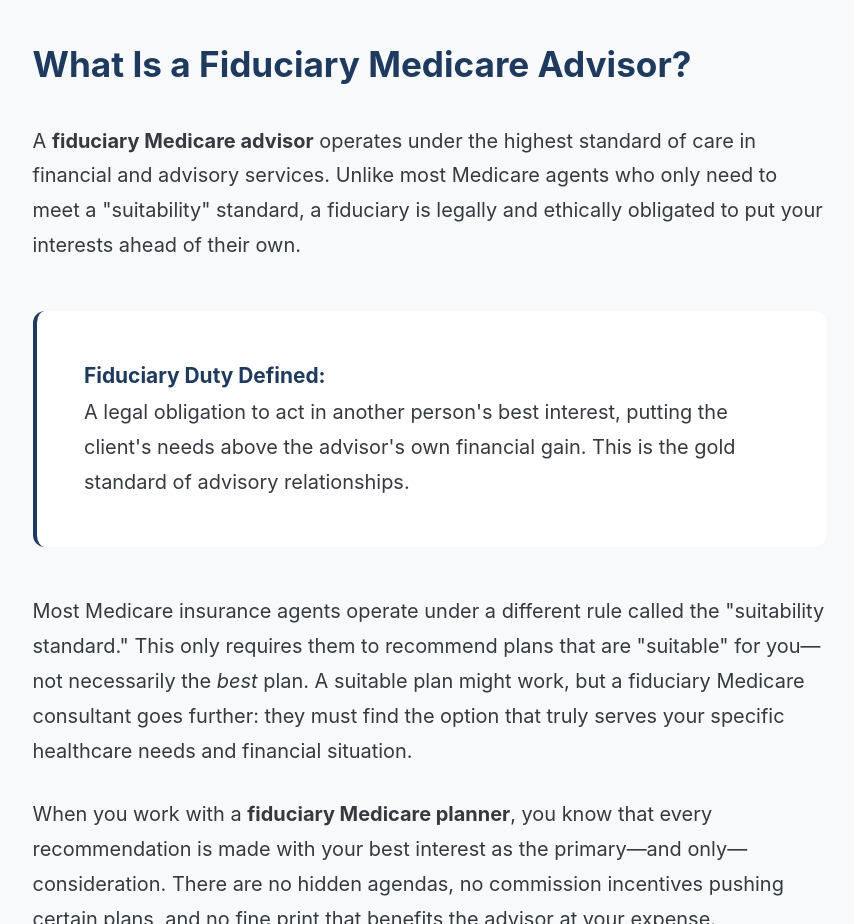
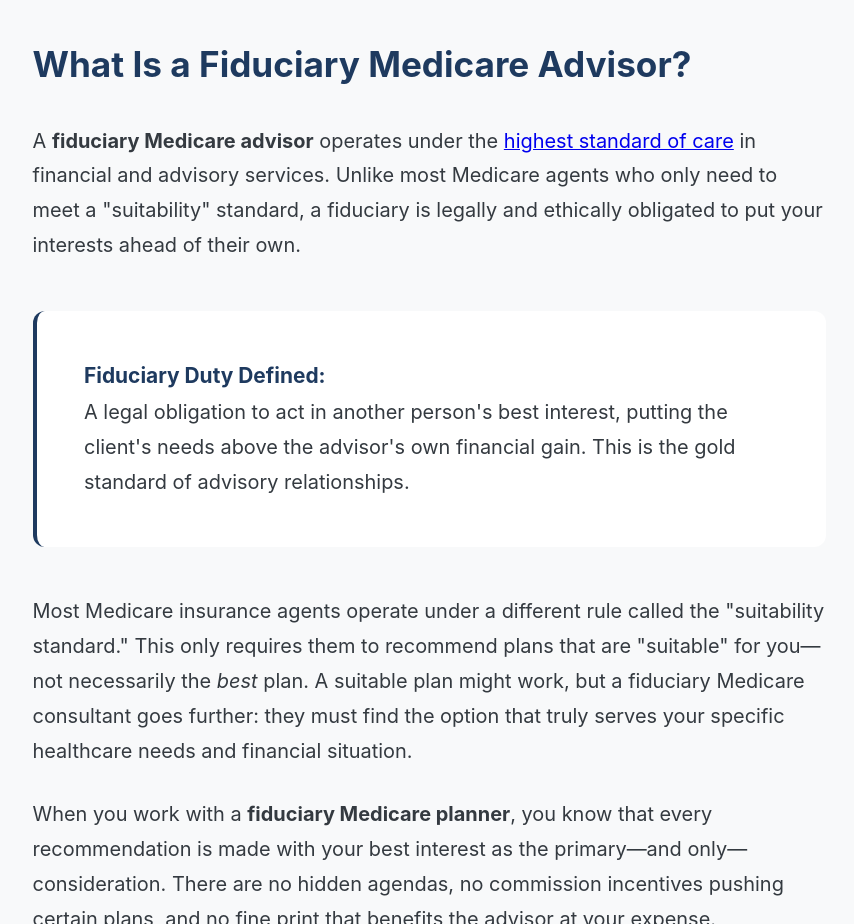
Before and after one commit to guthub-jason-gt/unbiasedmedicareadvisor, a website: page services/fiduciary-medicare-advisor/index.html in a window 1280 px wide. Shown: the part 1020-1944 px from the top of the page, without its empty margins (211-1065 px from the left). Drawn offline with Linux system fonts and the light colour scheme.

Commit message:
Add citation: fiduciary standard links to NAPFA oath

```diff
--- a/services/fiduciary-medicare-advisor/index.html
+++ b/services/fiduciary-medicare-advisor/index.html
@@ -723,7 +723,7 @@
     <section class="fiduciary-definition">
         <div class="container">
             <h2>What Is a Fiduciary Medicare Advisor?</h2>
-            <p>A <strong>fiduciary Medicare advisor</strong> operates under the highest standard of care in financial and advisory services. Unlike most Medicare agents who only need to meet a "suitability" standard, a fiduciary is legally and ethically obligated to put your interests ahead of their own.</p>
+            <p>A <strong>fiduciary Medicare advisor</strong> operates under the <a href="https://www.napfa.org/mission-and-fiduciary-oath" target="_blank" rel="noopener">highest standard of care</a> in financial and advisory services. Unlike most Medicare agents who only need to meet a "suitability" standard, a fiduciary is legally and ethically obligated to put your interests ahead of their own.</p>
 
             <div class="definition-box">
                 <strong>Fiduciary Duty Defined:</strong>
```
Also changed, not shown: src/services/fiduciary-medicare-advisor/index.html (+1 -1 lines).
